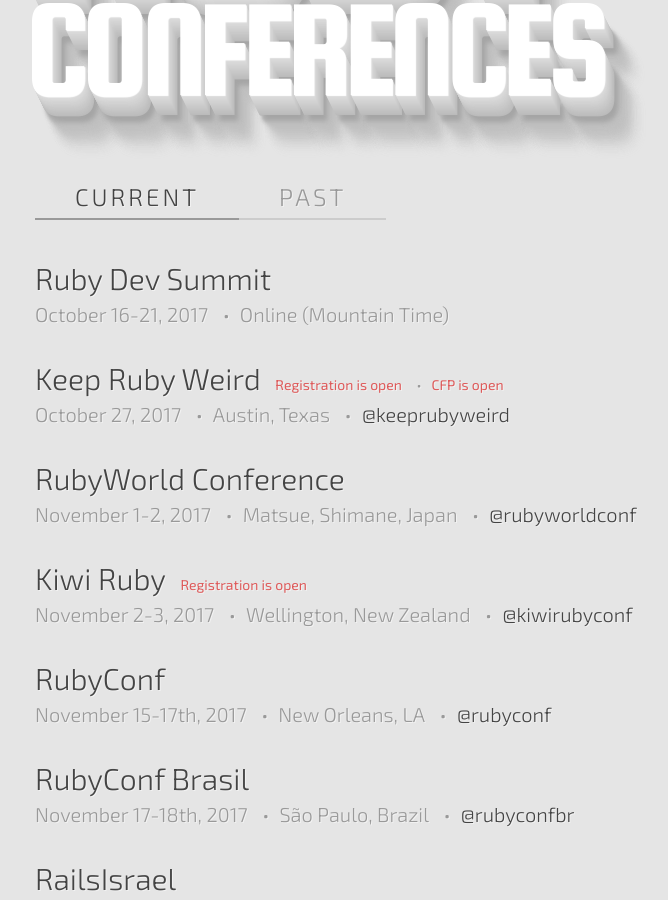
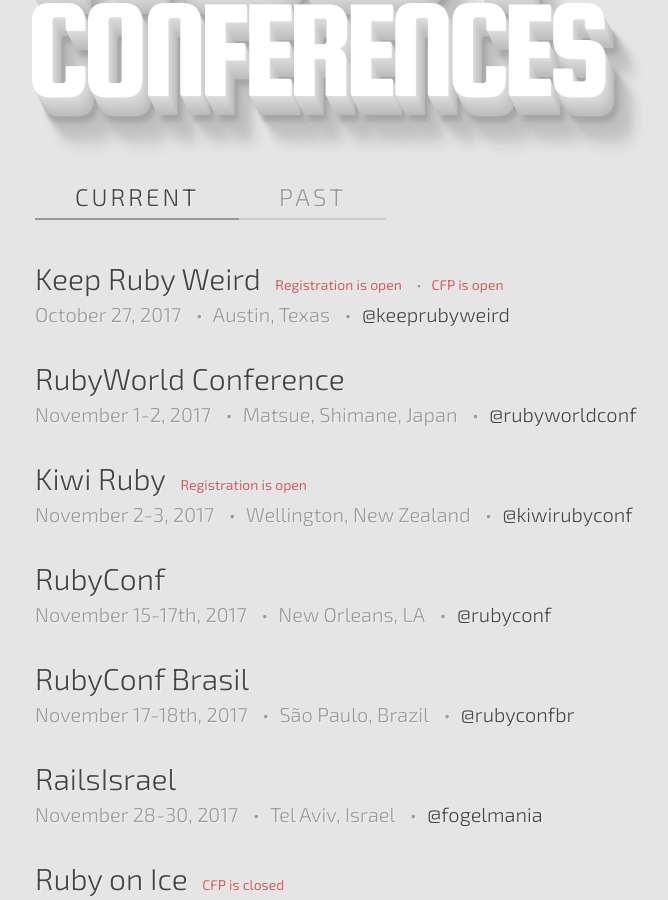
Before and after one commit to ruby-conferences/ruby-conferences.github.io, a Jekyll site: the page built from index.html, in a window 1280 px wide and 900 px high, scrolled down 302 px. Shown: the whole window, without its empty margins (205-873 px from the left). Built offline with Jekyll 4.4.1, drawn with Linux system fonts in a browser that asks for light colours.

Commit message:
Move Ruby Dev Summit into past

```diff
--- a/_data/current.yml
+++ b/_data/current.yml
@@ -1,8 +1,3 @@
-- name: Ruby Dev Summit
-  location: Online (Mountain Time)
-  dates: "October 16-21, 2017"
-  url: https://rubydevsummit.com/
-
 - name: Keep Ruby Weird
   location: Austin, Texas
   dates: "October 27, 2017"
--- a/_data/past.yml
+++ b/_data/past.yml
@@ -983,3 +983,8 @@
   dates: "October 12-13, 2017"
   url: http://rubyconf.my/
   twitter: rubyconfmy
+
+- name: Ruby Dev Summit
+  location: Online (Mountain Time)
+  dates: "October 16-21, 2017"
+  url: https://rubydevsummit.com/
```
